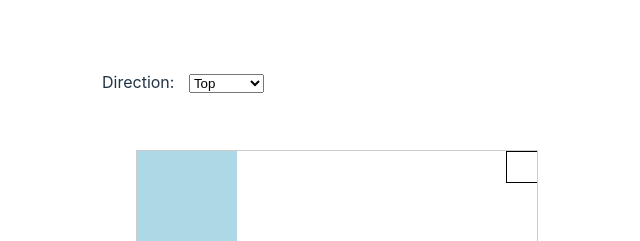
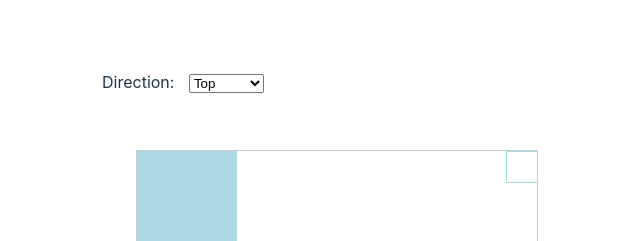
Before and after one commit to h-zahar/basic-dnd, a React (Vite) app: page / in a window 1280 px wide. Shown: the top 241 px of the page, without its empty margins (474-1114 px from the left). Built offline with nearby package versions, Linux system fonts and the light colour scheme.

Commit message:
Fixed Grabber Color

```diff
--- a/src/App.tsx
+++ b/src/App.tsx
@@ -232,7 +232,7 @@ const App = () => {
               left: "calc(100% - 31px)",
               width: 30,
               height: 30,
-              border: "1px solid black",
+              border: "1px solid lightblue",
               textAlign: "center",
               cursor: "grab",
             }}
```
